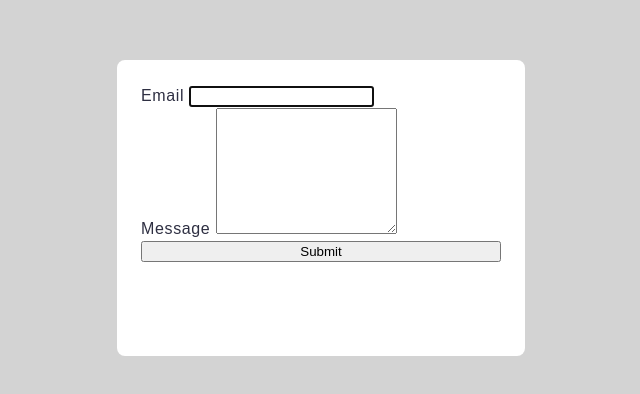
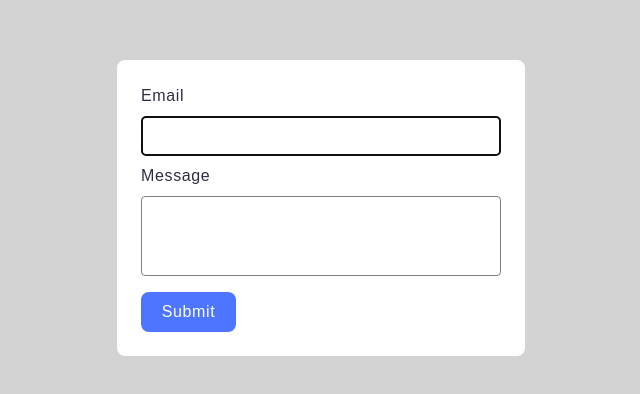
Before and after one commit to PushEaxVK/goit-js-hw-09, a website built with Vite: page src/2-form.html in a window 1280 px wide. Shown: the part 192-586 px from the top of the page, without its empty margins (319-959 px from the left). Built offline with nearby package versions, Linux system fonts and the light colour scheme.

Commit message:
change form styles

```diff
--- a/src/css/form.css
+++ b/src/css/form.css
@@ -17,46 +17,40 @@
   box-sizing: border-box;
 }
 
-.email-label {
-  /* font-family: 'Montserrat', sans-serif;
-  font-weight: 400;
-  font-size: 16px;
-  line-height: 1.5;
-  letter-spacing: 0.04em;
-  color: #2e2f42; */
+.feedback-form label {
+  display: flex;
+  flex-direction: column;
+}
+
+.feedback-form label:first-child {
   margin-bottom: 8px;
 }
 
-.email {
-  margin-bottom: 8px;
+.feedback-form button {
+  margin-top: 16px;
+}
+
+.feedback-form input,
+.feedback-form textarea {
+  margin-top: 8px;
+}
+
+.feedback-form input {
   border: 1px solid #808080;
   border-radius: 4px;
-  /* max-width: 100%; */
   width: 360px;
   height: 40px;
 }
 
-.message-label {
-  /* font-family: 'Montserrat', sans-serif;
-  font-weight: 400;
-  font-size: 16px;
-  line-height: 1.5;
-  letter-spacing: 0.04em;
-  color: #2e2f42; */
-  margin-bottom: 8px;
-}
-
-.message {
-  margin-bottom: 16px;
+.feedback-form textarea {
   border: 1px solid #808080;
   border-radius: 4px;
-  /* max-width: 100%; */
   width: 360px;
   height: 80px;
   resize: none;
 }
 
-.submit-btn {
+.feedback-form button {
   width: 95px;
   height: 40px;
   border: none;
```
